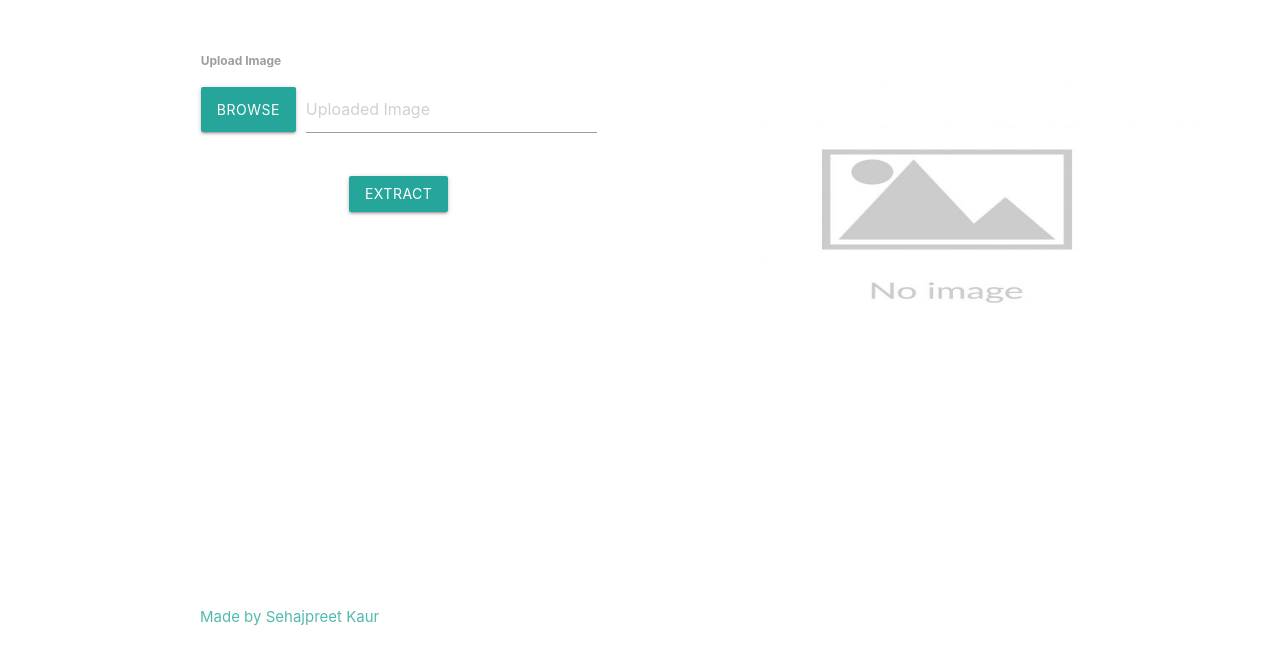
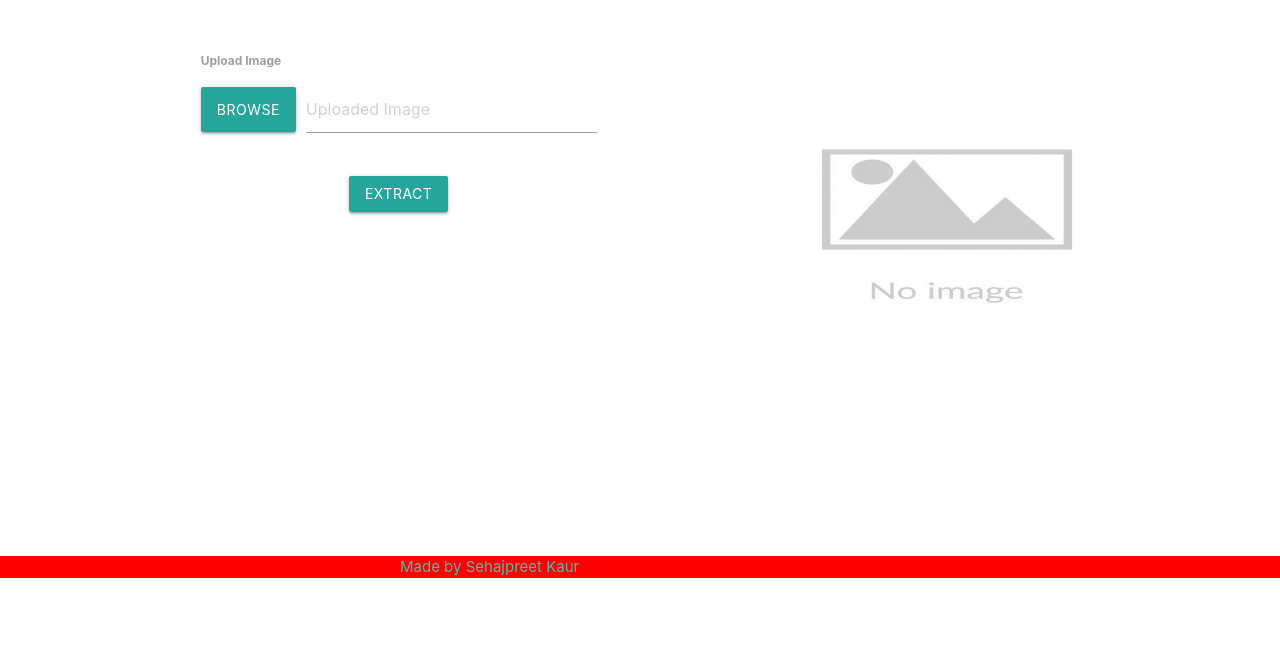
Before and after one commit to sehajmander12/TextExtraction, a Flask app: page / in a window 1280 px wide. Shown: the part 80-745 px from the top of the page. Run offline with Flask 2, Linux system fonts and the light colour scheme; some libraries are stand-ins or nearby versions.

Commit message:
Update index.html

```diff
--- a/app/templates/index.html
+++ b/app/templates/index.html
@@ -95,8 +95,8 @@
 
   </script>
   <div class="row" >
-    <div class="col-md-2">
-      <div style="margin-left: 200px; margin-top: 200px">
+    <div class="col-md-2" style="background-color: red">
+      <div style="margin-left: 400px; margin-top: 150px">
         <font color="#51BBAD">Made by Sehajpreet Kaur
       </div>
     </div>
```
